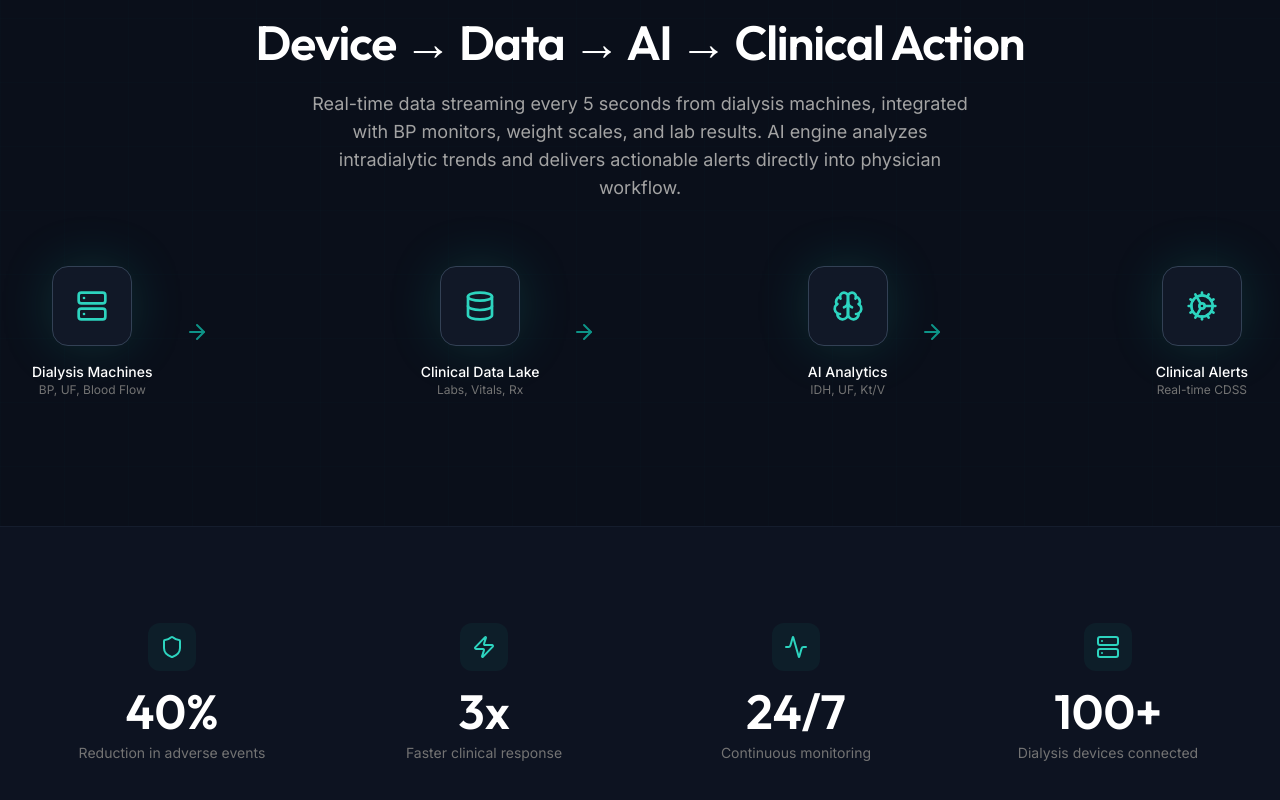
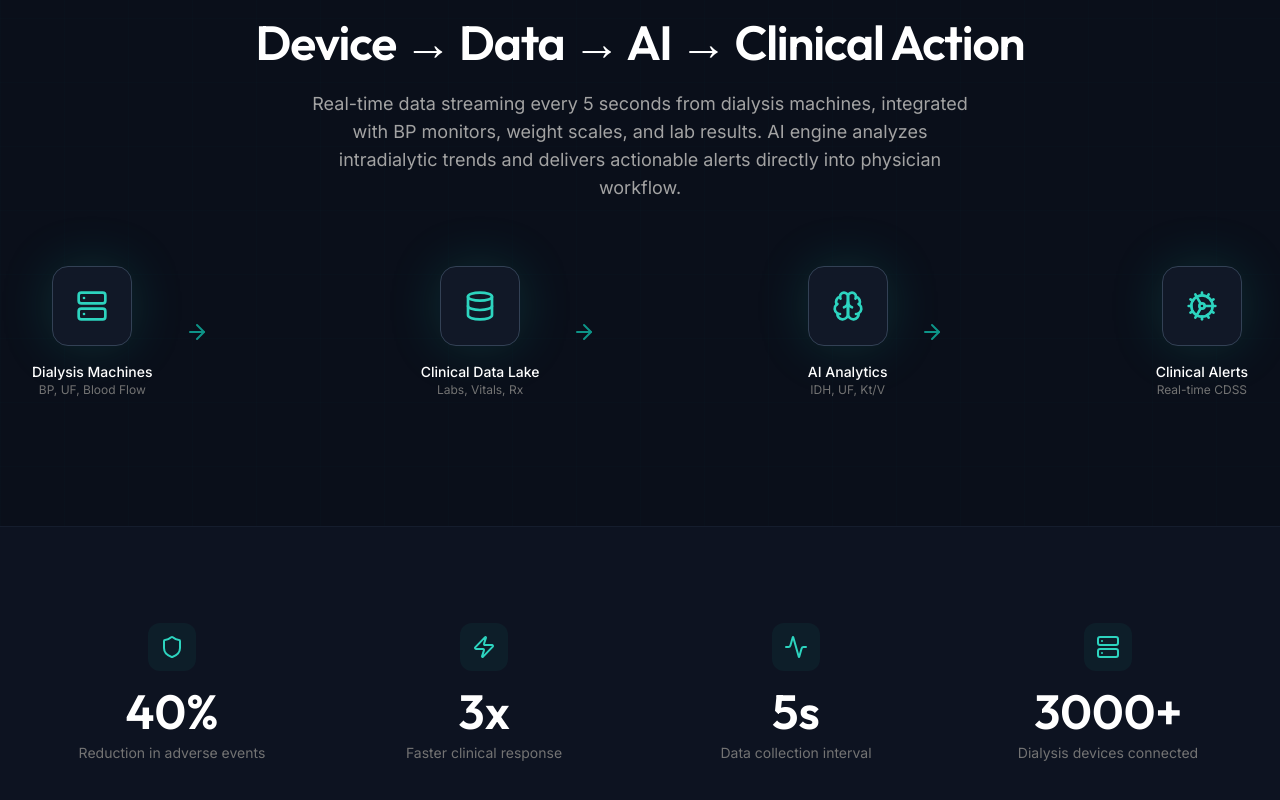
Before and after one commit to raysyhuang/SuntopAI, a Next.js app: page /en in a window 1280 px wide. Shown: the part 1874-2674 px from the top of the page. Built offline with nearby package versions, Linux system fonts and the light colour scheme.

Commit message:
Update branding and statistics consistency
- Change logo from "Suntop.AI" to "SuntopAI" (remove dot)
- Update contact email to contact@suntopai.com
- Fix statistics: 3000+ machines, 5s data collection interval
- Update partner counts: 5+ public, 20+ private hospitals

```diff
--- a/src/app/[locale]/HomeClient.tsx
+++ b/src/app/[locale]/HomeClient.tsx
@@ -52,8 +52,8 @@ export default function HomeClient({ locale, dictionary }: HomeClientProps) {
   const impactStats = [
     { value: '40%', label: t.stats.reduction, icon: Shield },
     { value: '3x', label: t.stats.response, icon: Zap },
-    { value: '24/7', label: t.stats.monitoring, icon: Activity },
-    { value: '100+', label: t.stats.stations, icon: Server },
+    { value: '5s', label: t.stats.monitoring, icon: Activity },
+    { value: '3000+', label: t.stats.stations, icon: Server },
   ]
 
   return (
--- a/src/app/[locale]/company/CompanyClient.tsx
+++ b/src/app/[locale]/company/CompanyClient.tsx
@@ -211,10 +211,10 @@ export default function CompanyClient({ locale, dictionary }: CompanyClientProps
         <div className="max-w-7xl mx-auto px-6 lg:px-8">
           <div className="grid grid-cols-2 md:grid-cols-4 gap-8">
             {[
-              { icon: Building, value: '2022', label: t.stats.founded },
+              { icon: Building, value: '50+', label: t.stats.founded },
               { icon: Users, value: '30+', label: t.stats.team },
-              { icon: Award, value: '5+', label: t.stats.partners },
-              { icon: Briefcase, value: '100+', label: t.stats.stations },
+              { icon: Award, value: '25+', label: t.stats.partners },
+              { icon: Briefcase, value: '3000+', label: t.stats.stations },
             ].map((stat, index) => (
               <motion.div
                 key={stat.label}
--- a/src/app/[locale]/contact/ContactClient.tsx
+++ b/src/app/[locale]/contact/ContactClient.tsx
@@ -228,8 +228,8 @@ export default function ContactClient({ locale, dictionary }: ContactClientProps
                     </div>
                     <div>
                       <h3 className="font-medium text-white mb-1">{t.info.email}</h3>
-                      <a href="mailto:contact@suntop.ai" className="text-neutral-400 hover:text-accent-400 transition-colors">
-                        contact@suntop.ai
+                      <a href="mailto:contact@suntopai.com" className="text-neutral-400 hover:text-accent-400 transition-colors">
+                        contact@suntopai.com
                       </a>
                     </div>
                   </div>
--- a/src/app/[locale]/platform/PlatformClient.tsx
+++ b/src/app/[locale]/platform/PlatformClient.tsx
@@ -460,7 +460,7 @@ export default function PlatformClient({ locale, dictionary }: PlatformClientPro
                 <h3 className="font-display text-xl font-semibold text-white mb-2">
                   {t.partners.categories.publicHospitals}
                 </h3>
-                <div className="text-4xl font-display font-semibold text-accent-400 mb-2">10+</div>
+                <div className="text-4xl font-display font-semibold text-accent-400 mb-2">5+</div>
                 <p className="text-sm text-neutral-500">
                   {locale === 'zh-CN' ? '标杆性公立医院' : locale === 'zh-TW' ? '標杆性公立醫院' : locale === 'ja' ? '著名公立病院' : 'Landmark public hospitals'}
                 </p>
@@ -477,7 +477,7 @@ export default function PlatformClient({ locale, dictionary }: PlatformClientPro
                 <h3 className="font-display text-xl font-semibold text-white mb-2">
                   {t.partners.categories.privateHospitals}
                 </h3>
-                <div className="text-4xl font-display font-semibold text-accent-400 mb-2">10+</div>
+                <div className="text-4xl font-display font-semibold text-accent-400 mb-2">20+</div>
                 <p className="text-sm text-neutral-500">
                   {locale === 'zh-CN' ? '知名民营医院' : locale === 'zh-TW' ? '知名民營醫院' : locale === 'ja' ? '著名民間病院' : 'Renowned private hospitals'}
                 </p>
--- a/src/components/Footer.tsx
+++ b/src/components/Footer.tsx
@@ -42,7 +42,7 @@ export default function Footer({ locale, dictionary }: FooterProps) {
                 <span className="text-white font-display font-bold text-lg">S</span>
               </div>
               <span className="font-display font-semibold text-xl tracking-tight text-white">
-                Suntop<span className="text-accent-500">.AI</span>
+                Suntop<span className="text-accent-500">AI</span>
               </span>
             </Link>
             <p className="text-neutral-400 text-sm leading-relaxed mb-6 max-w-sm">
--- a/src/components/Navigation.tsx
+++ b/src/components/Navigation.tsx
@@ -68,7 +68,7 @@ export default function Navigation({ locale, dictionary }: NavigationProps) {
                 <span className="text-white font-display font-bold text-lg">S</span>
               </div>
               <span className="font-display font-semibold text-xl tracking-tight text-white group-hover:text-accent-400 transition-colors">
-                Suntop<span className="text-accent-500">.AI</span>
+                Suntop<span className="text-accent-500">AI</span>
               </span>
             </Link>
 
--- a/src/i18n/dictionaries/en.json
+++ b/src/i18n/dictionaries/en.json
@@ -55,7 +55,7 @@
     "stats": {
       "reduction": "Reduction in adverse events",
       "response": "Faster clinical response",
-      "monitoring": "Continuous monitoring",
+      "monitoring": "Data collection interval",
       "stations": "Dialysis devices connected"
     },
     "why": {
--- a/src/i18n/dictionaries/ja.json
+++ b/src/i18n/dictionaries/ja.json
@@ -55,7 +55,7 @@
     "stats": {
       "reduction": "有害事象の削減",
       "response": "臨床対応の高速化",
-      "monitoring": "継続的モニタリング",
+      "monitoring": "データ収集間隔",
       "stations": "接続された透析装置"
     },
     "why": {
--- a/src/i18n/dictionaries/zh-CN.json
+++ b/src/i18n/dictionaries/zh-CN.json
@@ -55,7 +55,7 @@
     "stats": {
       "reduction": "不良事件减少",
       "response": "临床响应加快",
-      "monitoring": "持续监测",
+      "monitoring": "数据采集频率",
       "stations": "已连接透析设备"
     },
     "why": {
--- a/src/i18n/dictionaries/zh-TW.json
+++ b/src/i18n/dictionaries/zh-TW.json
@@ -55,7 +55,7 @@
     "stats": {
       "reduction": "不良事件減少",
       "response": "臨床響應加快",
-      "monitoring": "持續監測",
+      "monitoring": "資料採集頻率",
       "stations": "已連接透析設備"
     },
     "why": {
```
